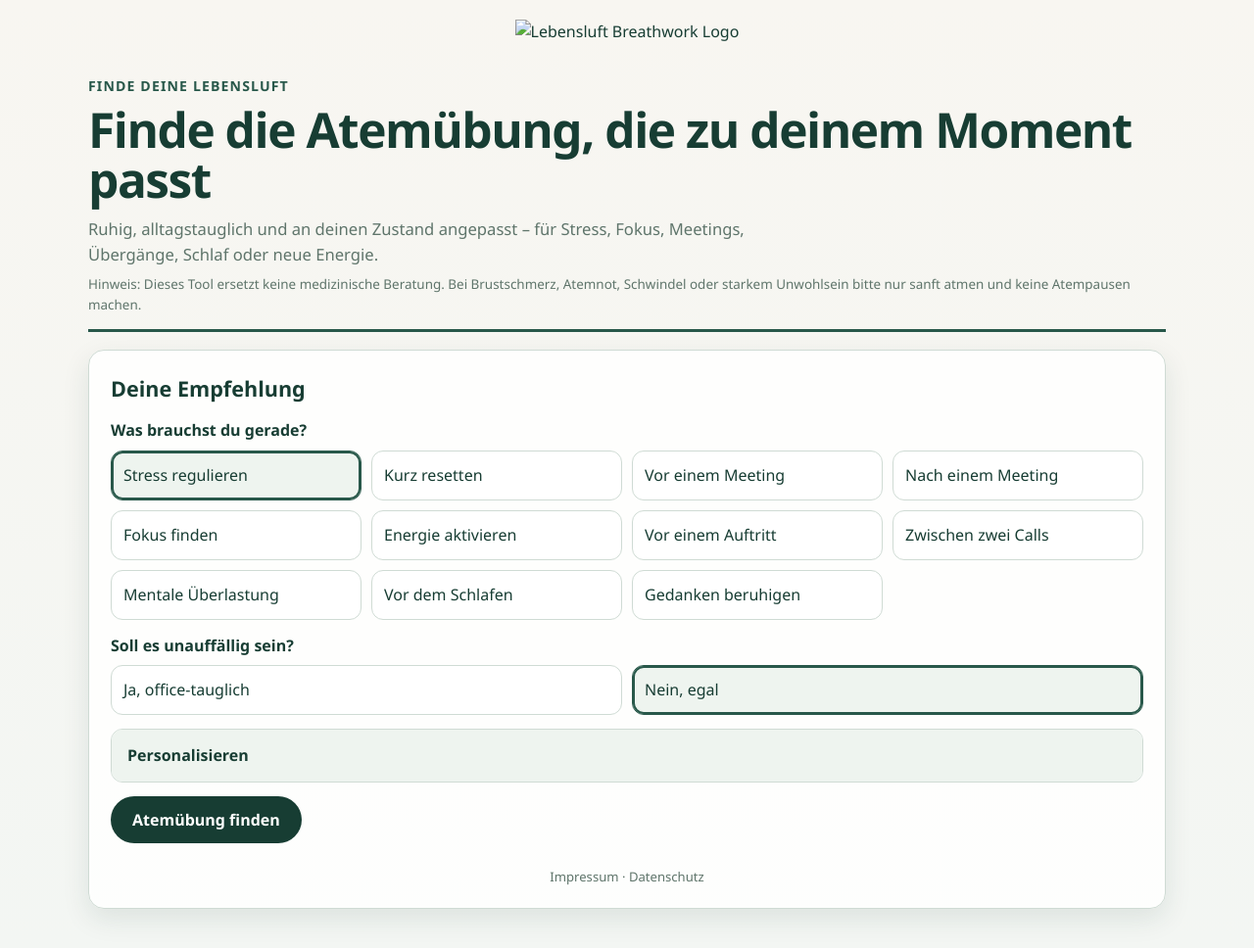
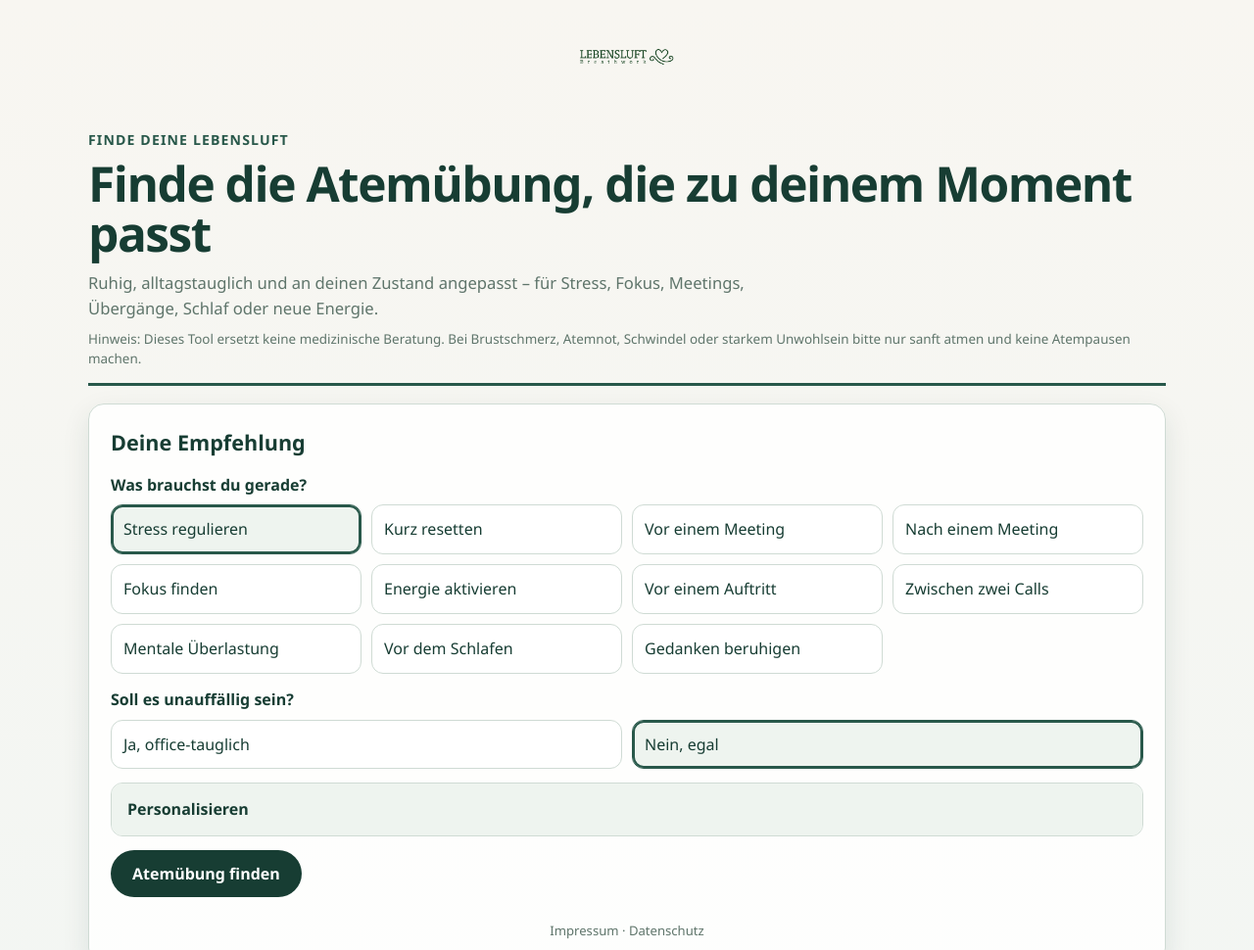
Before and after one commit to lebensluft/DeineLebensluft, a plain HTML site: page index.html in a window 1280 px wide. Shown: the top 970 px of the page at 98% size. Drawn offline with Linux system fonts and the light colour scheme.

Commit message:
Update logo image source in index.html

```diff
--- a/index.html
+++ b/index.html
@@ -394,7 +394,7 @@ button:hover,.link-btn:hover{
 <div class="wrap">
 
   <div class="logo-header">
-    <img src="logo.png" alt="Lebensluft Breathwork Logo">
+    <img src="lebensluft-logo.png" alt="Lebensluft Breathwork Logo">
   </div>
 
   <section class="hero">
```
